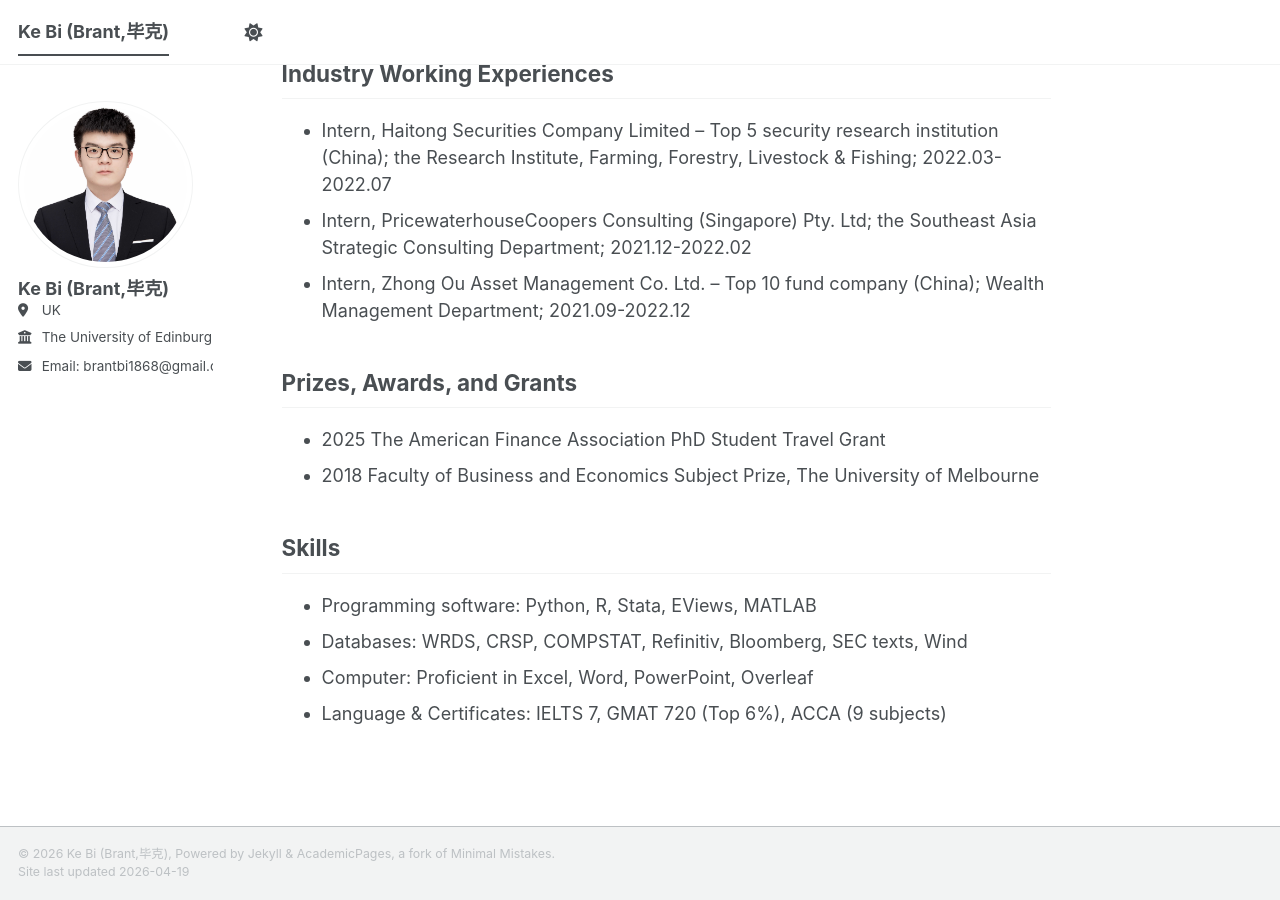
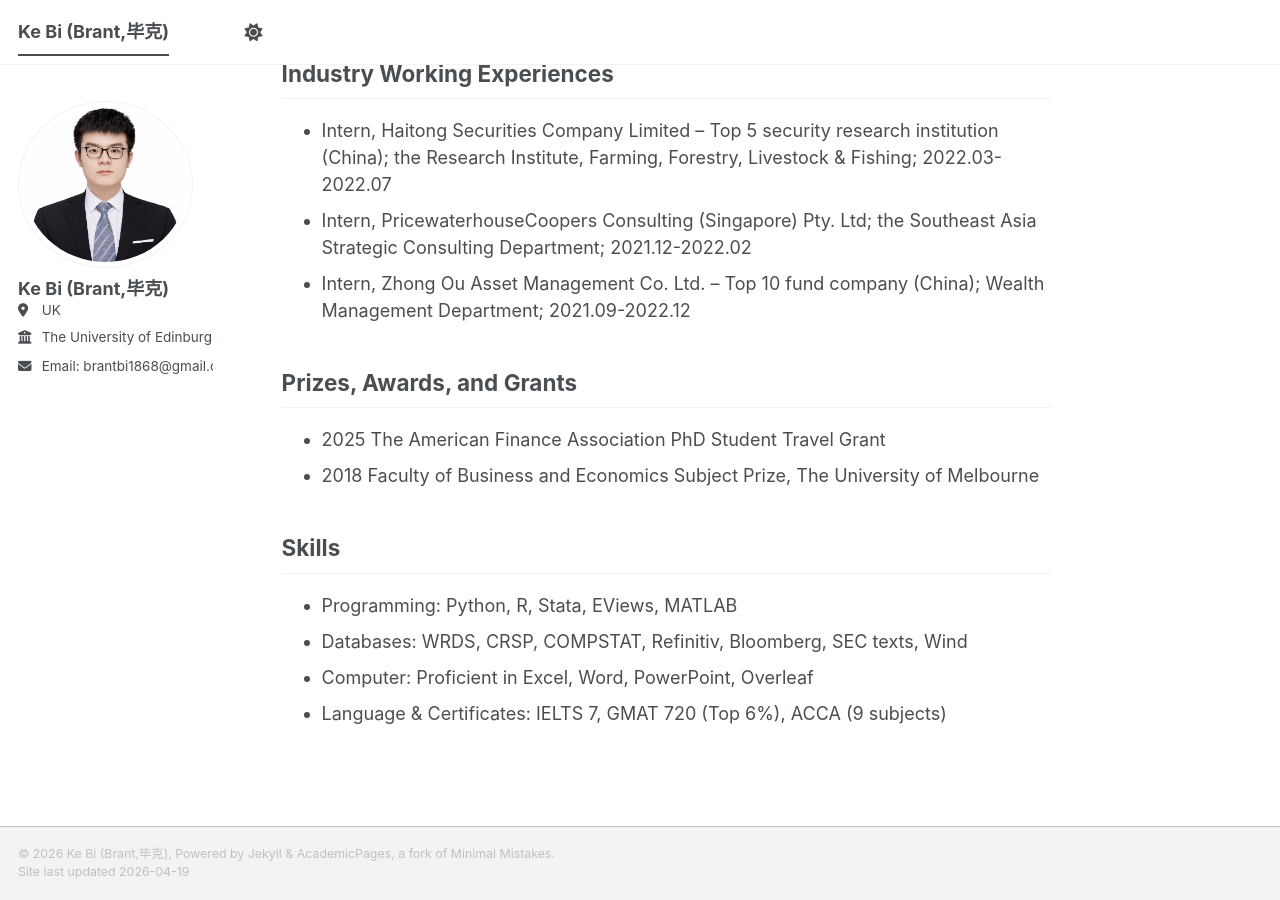
Before and after one commit to brant1868/brant1868.github.io, a Jekyll site: the page built from _pages/about.md, in a window 1280 px wide and 900 px high, scrolled down 3078 px. Built offline with Jekyll 4.4.1, drawn with Linux system fonts in a browser that asks for light colours; a script bundle is joined from its source files by our own code; library files that are not in the unit come from our copies.

Commit message:
Update about.md

```diff
--- a/_pages/about.md
+++ b/_pages/about.md
@@ -94,7 +94,7 @@ Prizes, Awards, and Grants
 
 Skills
 ------
-- Programming software: Python, R, Stata, EViews, MATLAB
+- Programming: Python, R, Stata, EViews, MATLAB
 - Databases: WRDS, CRSP, COMPSTAT, Refinitiv, Bloomberg, SEC texts, Wind
 - Computer: Proficient in Excel, Word, PowerPoint, Overleaf
 - Language & Certificates: IELTS 7, GMAT 720 (Top 6%), ACCA (9 subjects)
```
